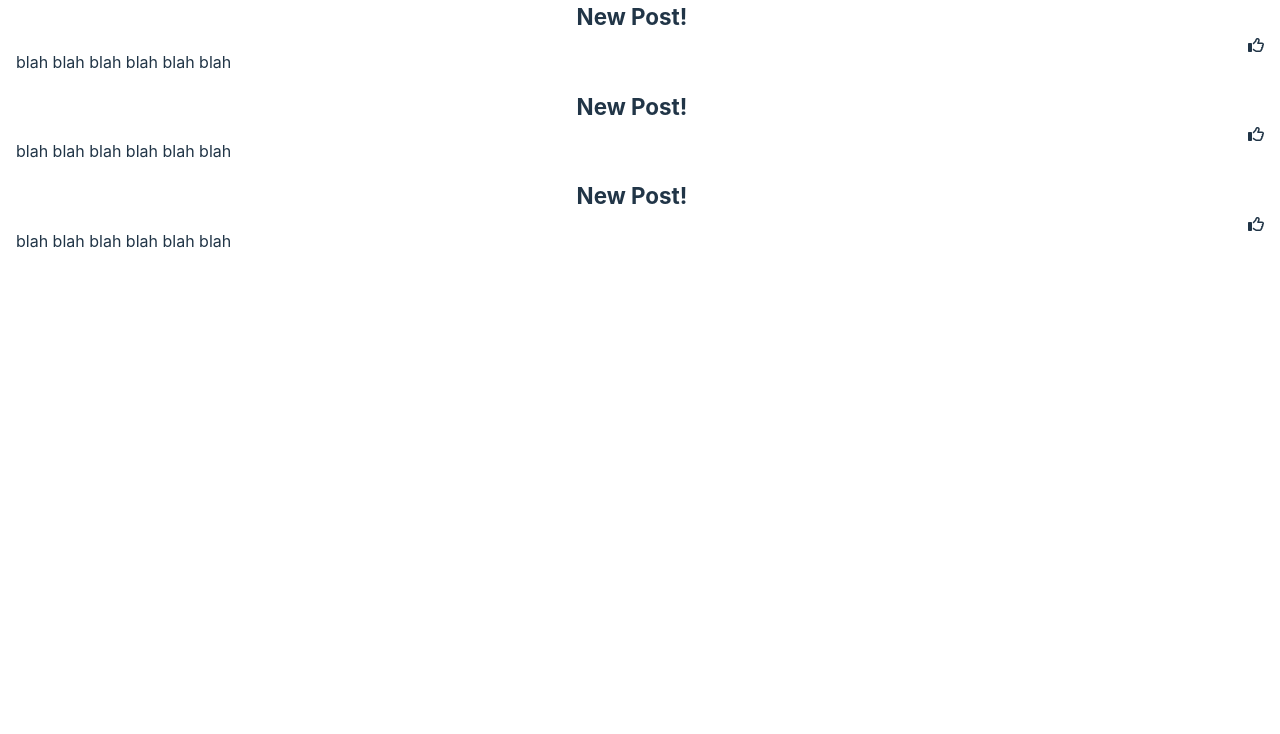
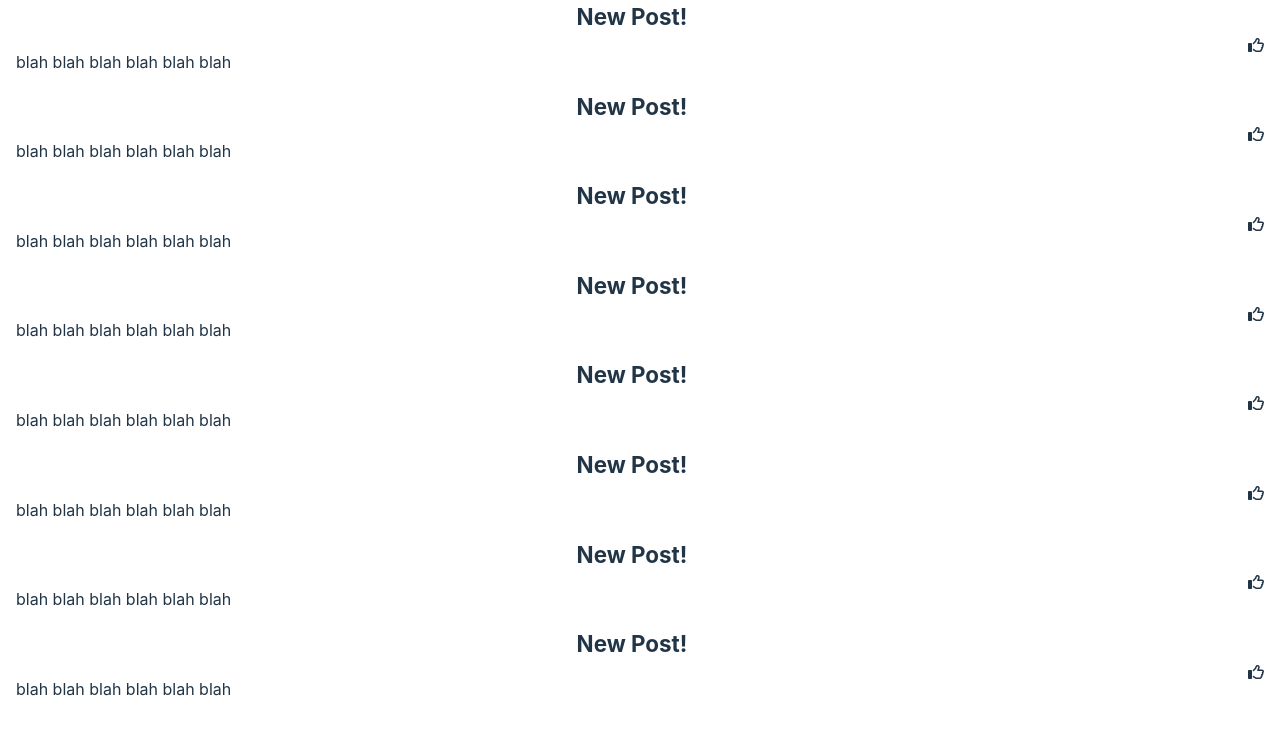
Before and after one commit to w3dd1e/groupomania-client, a React (Vite) app: page /feed in a window 1280 px wide. Shown: the top 734 px of the page. Built offline with nearby package versions, Linux system fonts and the light colour scheme.

Commit message:
Update class names

```diff
--- a/src/components/Feed/Posts.jsx
+++ b/src/components/Feed/Posts.jsx
@@ -1,6 +1,12 @@
 import "./feed.css";
 import { FaRegThumbsUp } from "react-icons/fa6";
 const posts = [
+  { title: "New Post!", body: "blah blah blah blah blah blah" },
+  { title: "New Post!", body: "blah blah blah blah blah blah" },
+  { title: "New Post!", body: "blah blah blah blah blah blah" },
+  { title: "New Post!", body: "blah blah blah blah blah blah" },
+  { title: "New Post!", body: "blah blah blah blah blah blah" },
+  { title: "New Post!", body: "blah blah blah blah blah blah" },
   { title: "New Post!", body: "blah blah blah blah blah blah" },
   { title: "New Post!", body: "blah blah blah blah blah blah" },
   { title: "New Post!", body: "blah blah blah blah blah blah" },
@@ -12,8 +18,8 @@ function Posts() {
         return (
           <div className='post' key={posts[post]}>
             <div className='postInfo'>
-              <h2>{post.title}</h2>
-              <p>{post.body}</p>
+              <h2 className='postTitle'>{post.title}</h2>
+              <p className='postPreview'>{post.body}</p>
             </div>
             <FaRegThumbsUp className='thumbsUp' />
           </div>
```
